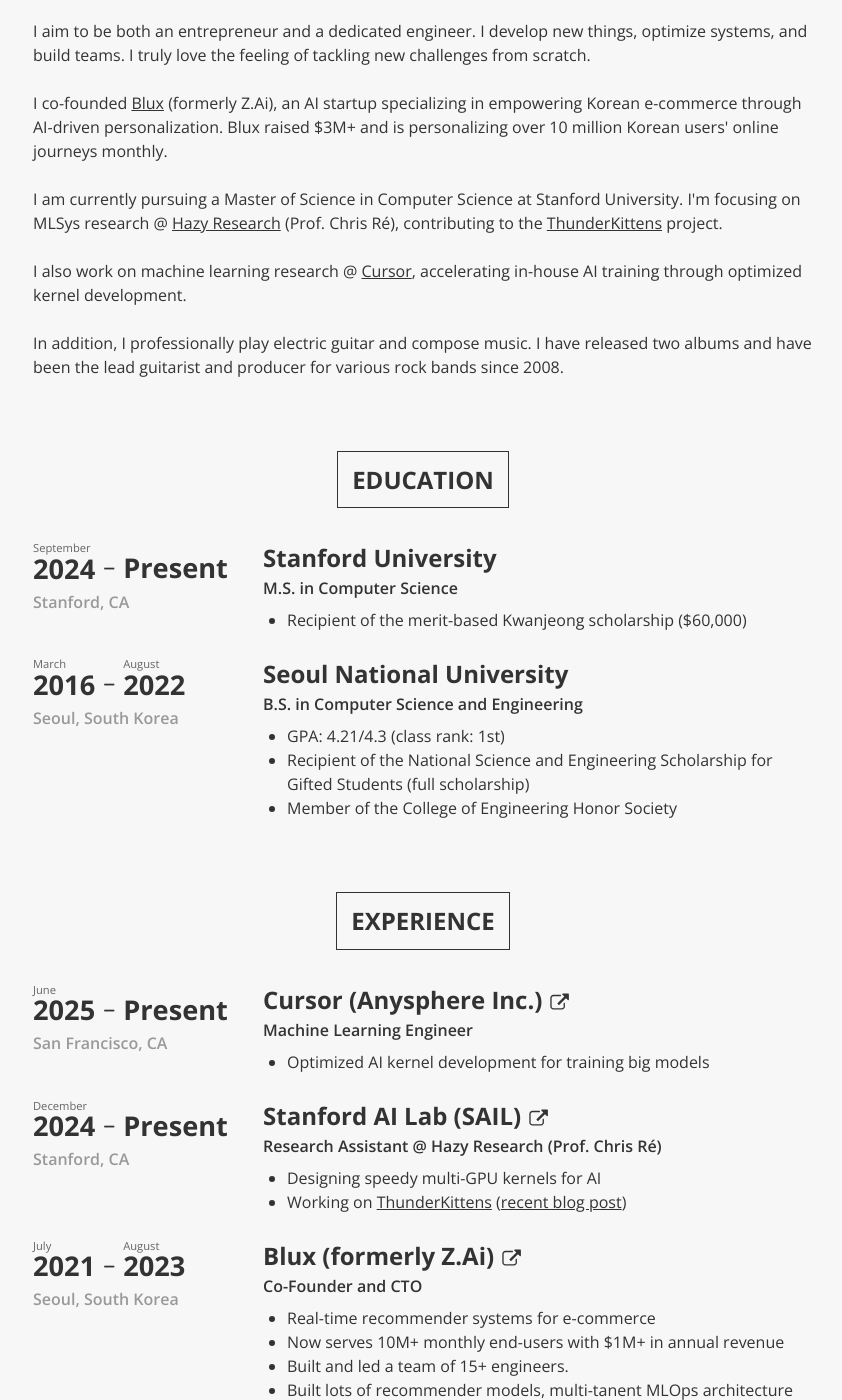
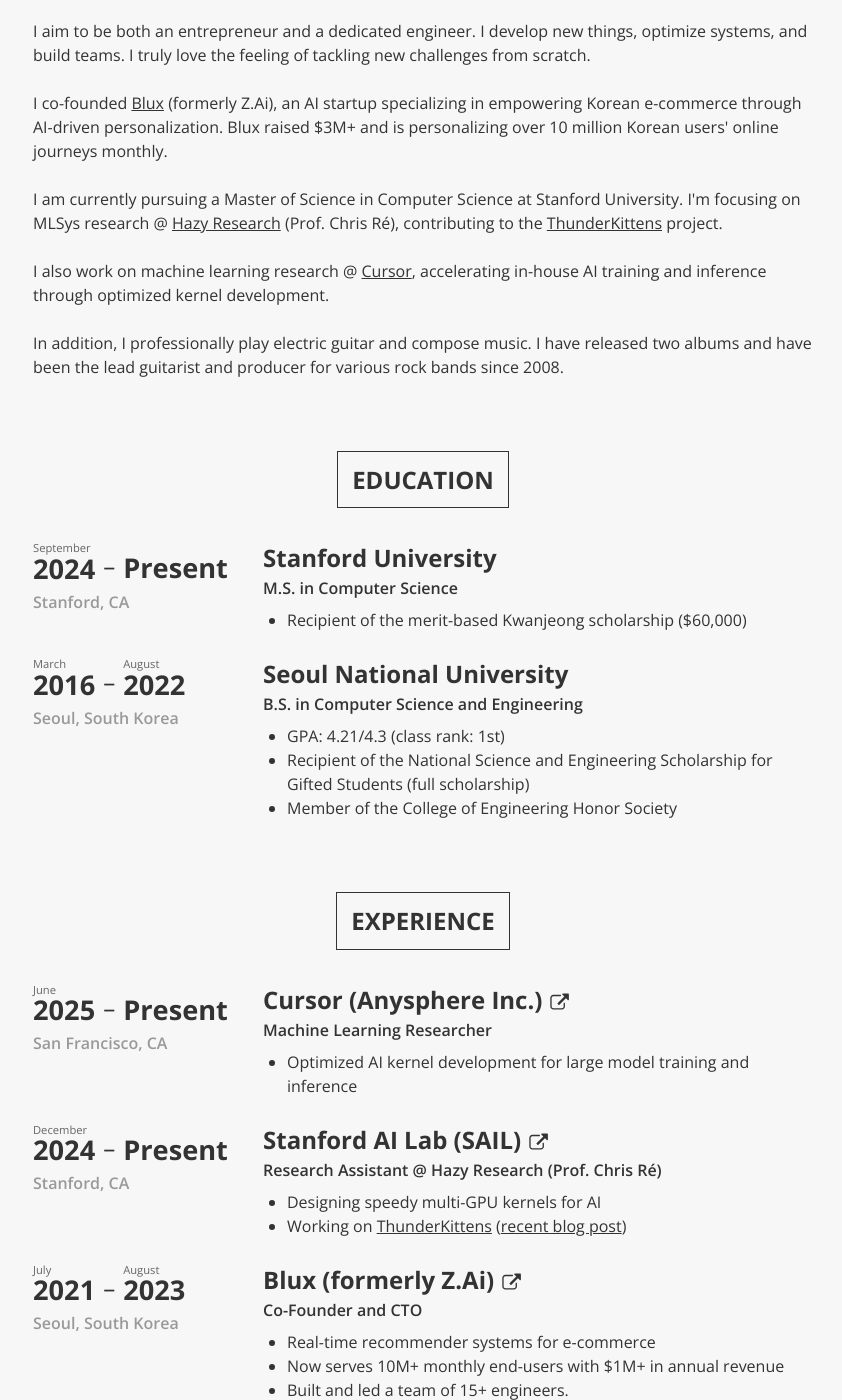
Before and after one commit to StuartSul/StuartSul.github.io_src, a Jekyll site: the page built from index.html, in a window 1280 px wide and 1400 px high, scrolled down 543 px. Shown: the whole window, without its empty margins (217-1059 px from the left). Built offline with Jekyll 4.4.1, drawn with Linux system fonts in a browser that asks for light colours.

Commit message:
[feat] Update Cursor

```diff
--- a/_data/about.yaml
+++ b/_data/about.yaml
@@ -35,13 +35,13 @@
   items:
   - heading: Cursor (Anysphere Inc.)
     link: https://www.cursor.com/
-    subheading: Machine Learning Engineer
+    subheading: Machine Learning Researcher
     location: San Francisco, CA
     date:
       start-month: June
       start-year: 2025
     descriptions:
-    - Optimized AI kernel development for training big models
+    - Optimized AI kernel development for large model training and inference
   - heading: Stanford AI Lab (SAIL)
     link: https://hazyresearch.stanford.edu/
     subheading: Research Assistant @ Hazy Research (Prof. Chris Ré)
--- a/_data/profile.yaml
+++ b/_data/profile.yaml
@@ -17,6 +17,6 @@
     </br></br>
     I am currently pursuing a Master of Science in Computer Science at Stanford University. I'm focusing on MLSys research @ <a class="link-trans" href="https://hazyresearch.stanford.edu/" itemprop="sameAs" target="_blank"><u>Hazy Research</u></a> (Prof. Chris Ré), contributing to the <u><a class="link-trans" href=https://github.com/HazyResearch/ThunderKittens>ThunderKittens</a></u> project.
     </br></br>
-    I also work on machine learning research @ <a class="link-trans" href="https://www.cursor.com/" itemprop="sameAs" target="_blank"><u>Cursor</u></a>, accelerating in-house AI training through optimized kernel development.
+    I also work on machine learning research @ <a class="link-trans" href="https://www.cursor.com/" itemprop="sameAs" target="_blank"><u>Cursor</u></a>, accelerating in-house AI training and inference through optimized kernel development.
     </br></br>
     In addition, I professionally play electric guitar and compose music. I have released two albums and have been the lead guitarist and producer for various rock bands since 2008.
```
